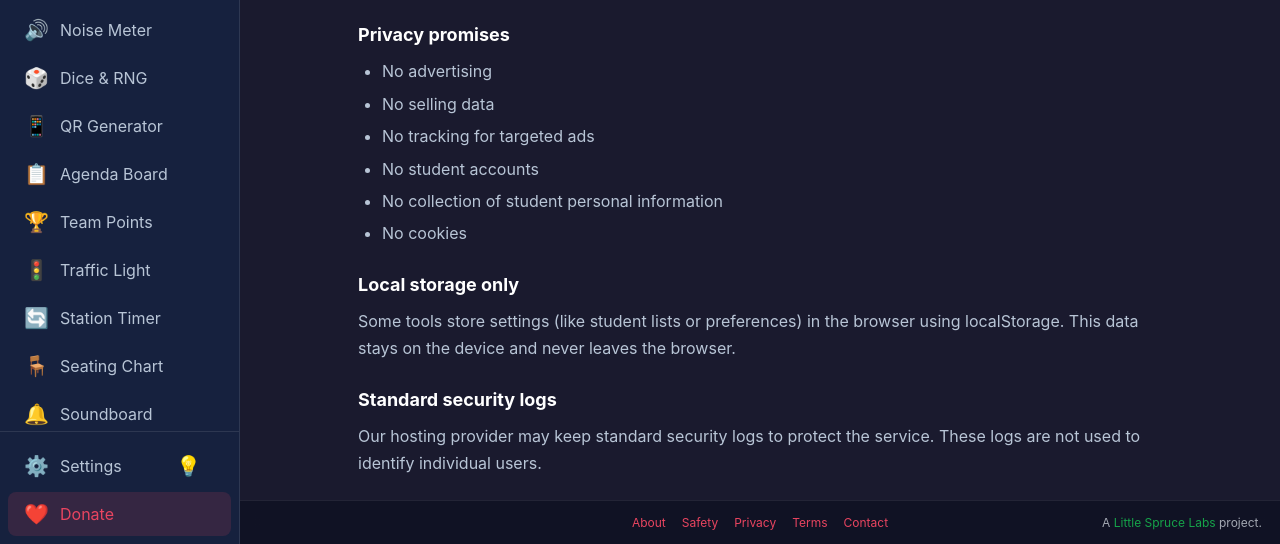
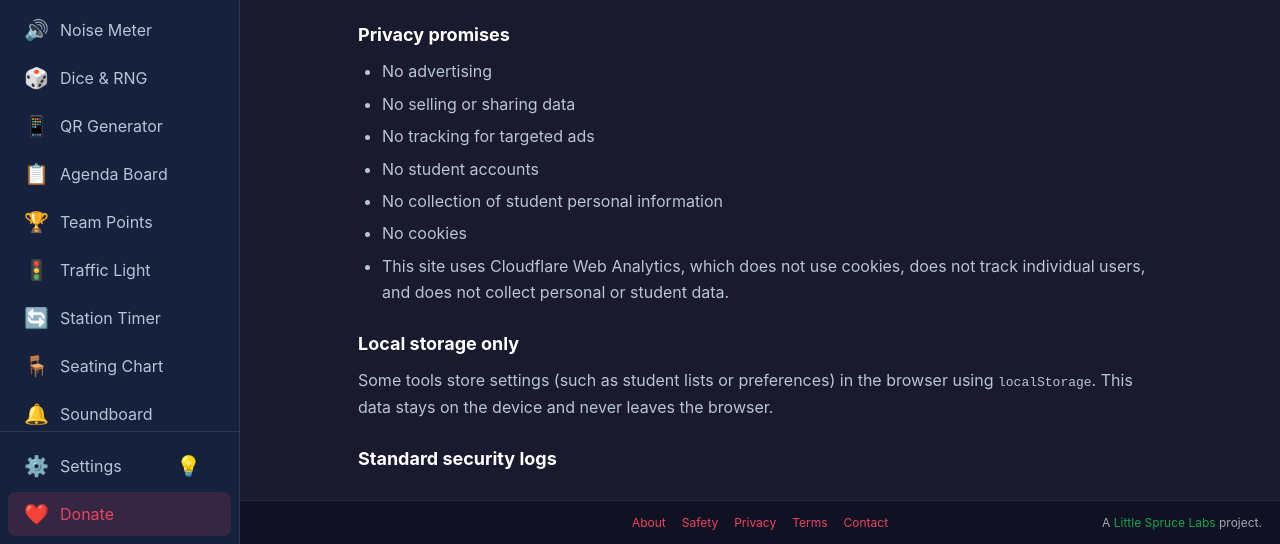
Before and after one commit to Gaz2600/k12Tools, a plain HTML site: page privacy/index.html in a window 1280 px wide. Shown: the part 256-800 px from the top of the page. Drawn offline with Linux system fonts and the light colour scheme.

Commit message:
checkpoint

```diff
--- a/privacy/index.html
+++ b/privacy/index.html
@@ -63,26 +63,37 @@
             <div id="tool-container">
                 <section class="content-page">
                     <h1>Privacy Policy</h1>
-                    <p>K12 Tools is built for schools and does not collect, sell, or share student data. We keep this
-                        policy short and readable on purpose.</p>
+                    <p>
+                        K12 Tools is built for schools and does not collect, sell, or share student data.
+                        We keep this policy short and readable on purpose.
+                    </p>
 
                     <h2>Privacy promises</h2>
                     <ul>
                         <li>No advertising</li>
-                        <li>No selling data</li>
+                        <li>No selling or sharing data</li>
                         <li>No tracking for targeted ads</li>
                         <li>No student accounts</li>
                         <li>No collection of student personal information</li>
                         <li>No cookies</li>
+                        <li>
+                            This site uses Cloudflare Web Analytics, which does not use cookies, does not
+                            track individual users, and does not collect personal or student data.
+                        </li>
                     </ul>
 
                     <h2>Local storage only</h2>
-                    <p>Some tools store settings (like student lists or preferences) in the browser using localStorage.
-                        This data stays on the device and never leaves the browser.</p>
+                    <p>
+                        Some tools store settings (such as student lists or preferences) in the browser
+                        using <code>localStorage</code>. This data stays on the device and never leaves
+                        the browser.
+                    </p>
 
                     <h2>Standard security logs</h2>
-                    <p>Our hosting provider may keep standard security logs to protect the service. These logs are not
-                        used to identify individual users.</p>
+                    <p>
+                        Our hosting provider may maintain standard security logs to protect the service.
+                        These logs are not used to identify individual users.
+                    </p>
 
                     <h2>Questions</h2>
                     <p><a href="/contact/">Contact</a></p>
```
